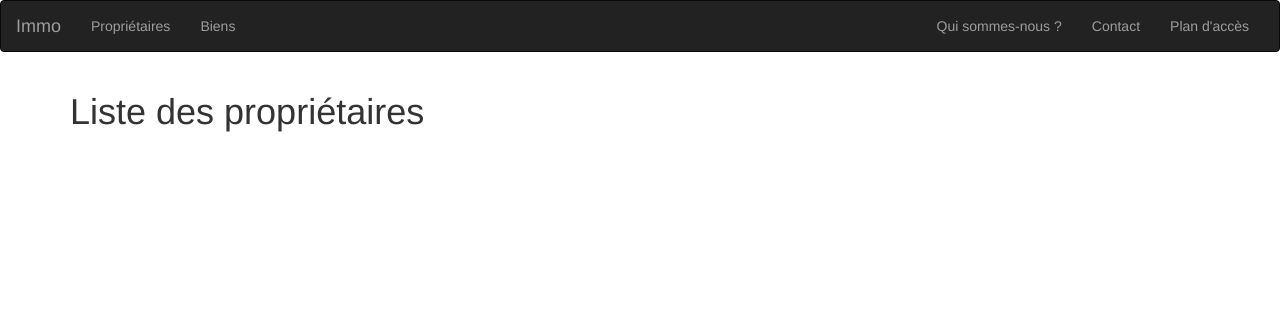
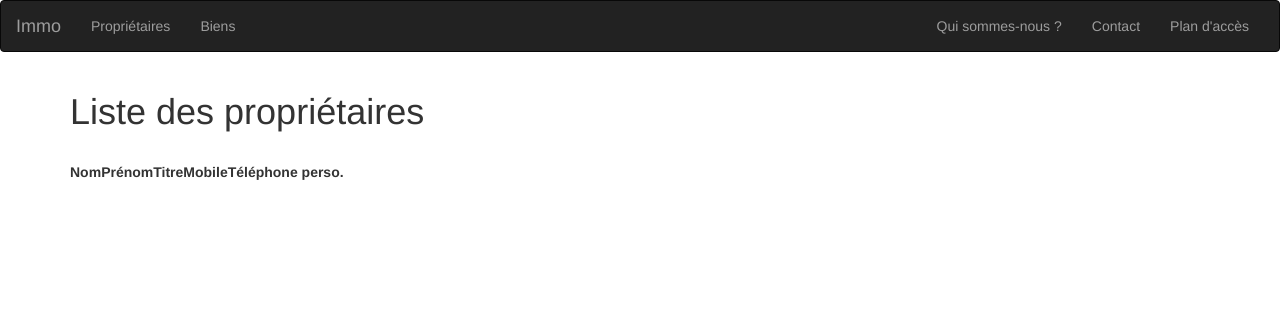
Before and after one commit to Narenthyl/immo, a PHP site: page /proprietaires.php in a window 1280 px wide. Shown: the top 312 px of the page. Run offline with PHP 8.4, Linux system fonts and the light colour scheme; lists and menus that the app fills with data are empty.

Commit message:
Modif propriétaire

```diff
--- a/proprietaires.php
+++ b/proprietaires.php
@@ -9,10 +9,18 @@
     <script src="js/bootstrap.min.js"></script>
 </head>
 <body>
-    <?php include 'navbar.php'; ?>
+    <?php include 'navbar.php';include 'configuration.php'; ?>
     <div class="container"> <!-- Contient toute la page -->
         <?php
             echo '<h1>Liste des propriétaires</h1><br/>';
+            echo '<table>
+                    <tr>
+                        <th>Nom</th>
+                        <th>Prénom</th>
+                        <th>Titre</th>
+                        <th>Mobile</th>
+                        <th>Téléphone perso.</th>
+                        </tr>';
 
         ?>
     </div>
```
